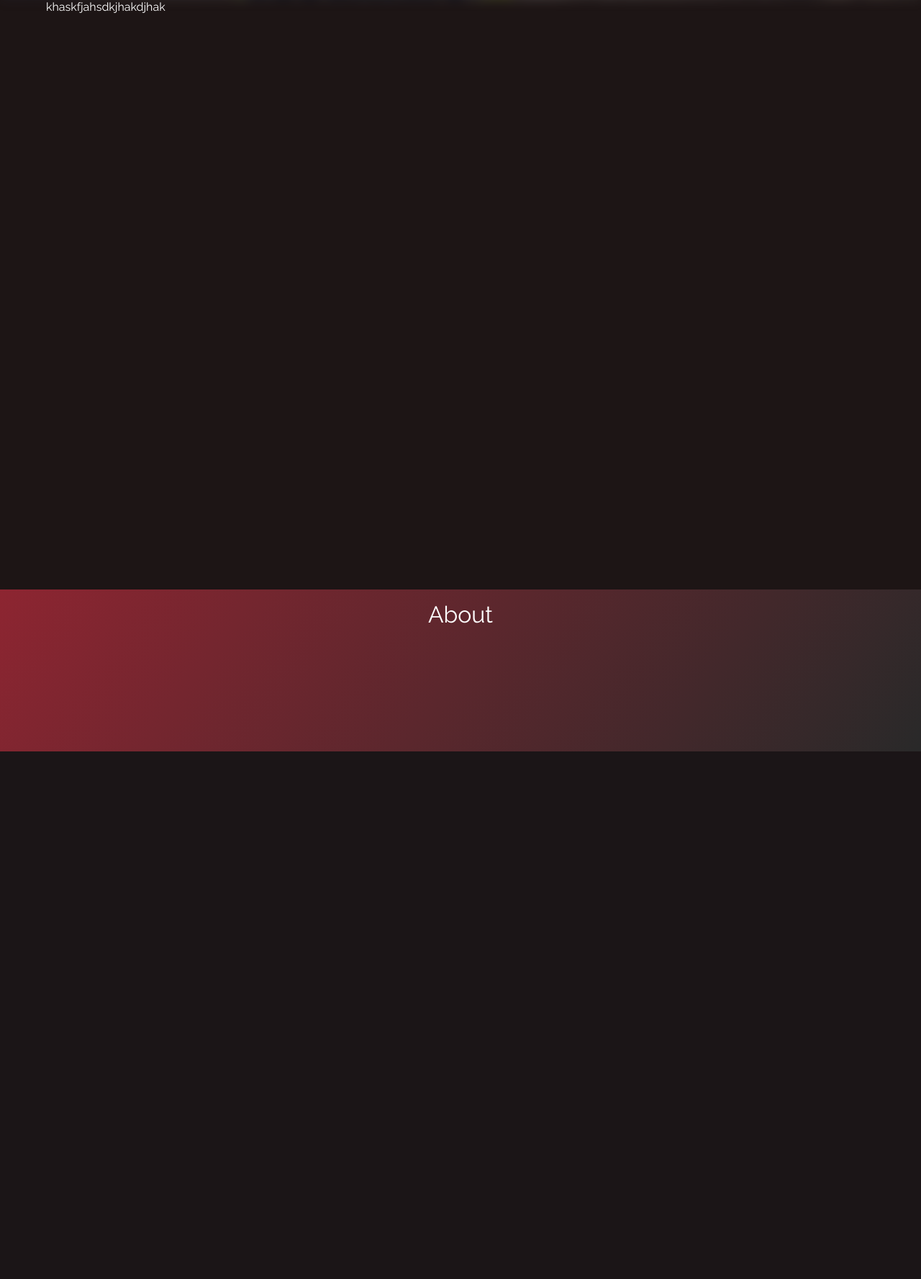
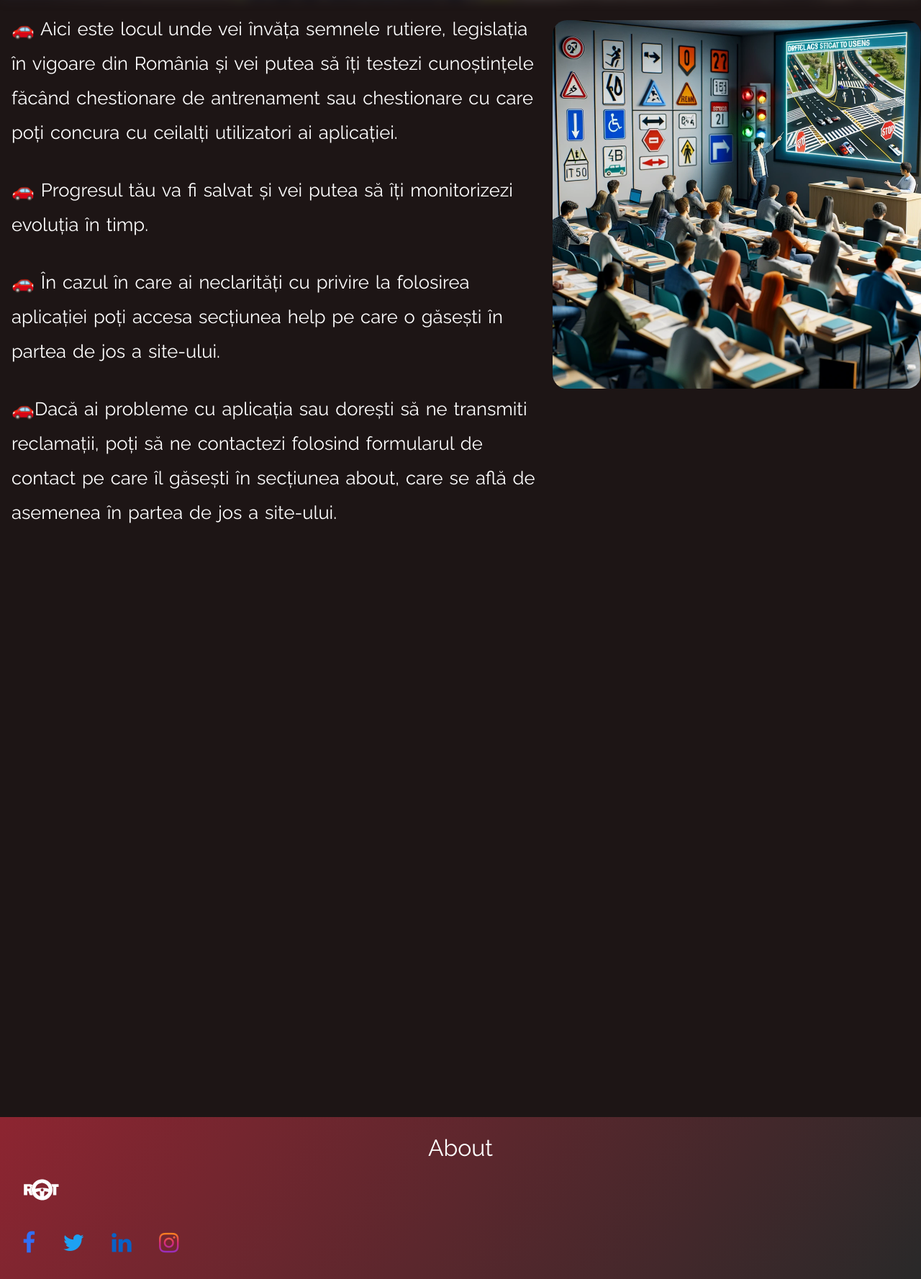
Before and after one commit to paulazoitei/Romanian-Traffic-Signs-Tutor, a PHP site: the page made by Html Components/index.html in a window 1280 px wide. Shown: the part 800-2577 px from the top of the page at 72% size. Before the commit the page ends 1844 px from the top, so only its background shows below. Run offline with PHP 8.4, Linux system fonts and the light colour scheme.

Commit message:
homepage

```diff
--- a/Html Components/index.html
+++ b/Html Components/index.html
@@ -72,11 +72,45 @@
         <p class="title">Bun venit pe Romanian Traffic Signs Tutor!</p>
       </div>
       <div class="home-page-content">
-        <p class="content">khaskfjahsdkjhakdjhak</p>
+        <div class="content-container">
+        <ul class="content-list">
+          <li class="content">🚗 Aici este locul unde vei învăța semnele rutiere, legislația în vigoare din România și vei putea să îți testezi cunoștințele făcând chestionare de antrenament sau chestionare cu care poți concura cu ceilalți utilizatori ai aplicației.</li>
+          <li class="content">🚗 Progresul tău va fi salvat și vei putea să îți monitorizezi evoluția în timp.</li>
+          <li class="content">🚗 În cazul în care ai neclarități cu privire la folosirea aplicației poți accesa secțiunea help pe care o găsești în partea de jos a site-ului. </li>
+          <li class="content">🚗Dacă ai probleme cu aplicația sau dorești să ne transmiti  reclamații, poți să ne contactezi folosind formularul de contact pe care îl găsești în secțiunea about, care se află de asemenea în partea de jos a site-ului.</li>
+      </ul>
+        <div class="home-page-image">
+          <img src=".././Assets/Images/poza_home.webp" alt="Descriere imagine">
+        </div>
       </div>
+    </div>
       <div class="extra-space"></div>
 
-      <footer class="about-section">About</footer>
+       <footer class="about-section">
+        <div class="about-text">About</div>
+        <div class="despre-noi">
+          <div class="logo-about">
+            <svg width="50" height="50" viewBox="0 0 50 50">
+              <image
+                href=".././Assets/Icons/logo-rot.svg"
+                width="50"
+                height="50"
+              />
+            </svg>
+          </div>
+          <div class="social-media-icons">
+            <link rel="stylesheet" href="https://cdnjs.cloudflare.com/ajax/libs/font-awesome/4.7.0/css/font-awesome.min.css">
+            <a href="https://facebook.com" class="fa fa-facebook"></a>
+            <a href="https://twitter.com" class="fa fa-twitter"></a>
+            <a href="https://linkedin.com" class="fa fa-linkedin"></a>
+            <a href="https://instagram.com" class="fa fa-instagram"></a>
+          </div>
+        </div>
+
+
+      </footer>
+
+
     </div>
   </body>
 </html>
--- a/Styles/style.css
+++ b/Styles/style.css
@@ -64,7 +64,126 @@
   font-size: 2rem;
   color: white;
 }
+
+
+    .content-container {
+  display: flex;
+  justify-content: center;
+  align-items: stretch;
+  width: 100vw;
+}
+
+.content-list {
+  list-style-type: none;
+  padding-left: 0;
+  margin: 0;
+  flex: 0 0 60%;
+  display: flex;
+  flex-direction: column;
+  justify-content: center;
+}
+
 .content {
-  margin-left: 4rem;
   color: white;
+  font-size: 1.6rem;
+  word-spacing: 0.15rem;
+  line-height: 3rem;
+  font-family: "Raleway", sans-serif;
+  padding: 1rem;
 }
+
+.home-page-image {
+  flex: 0 0 40%;
+  height: auto;
+  margin-top: 3.5vh;
+}
+
+.home-page-image img {
+  width: 100%;
+  height: auto;
+  border-radius: 20px;
+
+}
+
+
+@media (max-width: 768px) {
+  .content-container {
+    flex-direction: column;
+  }
+
+  .content-list, .home-page-image {
+    flex: 0 0 auto;
+    width: 100%;
+  }
+}
+.logo-about
+{
+  position: relative;
+  margin-left:2rem;
+}
+.despre-noi{
+  display: flex;
+  flex-direction: column;
+  align-items: flex-start;
+  column-gap:10px;
+}
+.about-section {
+  text-align: center;
+  position: relative;
+  display: flex;
+  width: 100%;
+
+  flex-direction: column;
+  justify-content: space-around;
+  /* Restul proprietăților rămân neschimbate */
+}
+.about-text{
+  margin-top:0;
+  width: 100%;
+  display: flex;
+  text-align: center;
+  justify-content: center;
+  align-items: center;
+}
+.social-media-icons {
+  position: relative;
+  bottom: 0;
+  left: 0;
+  padding: 1rem;
+}
+
+
+
+.fa {
+  font-size: 30px; /* Sau orice altă mărime preferi */
+  color: white; /* Culoarea implicită pentru text */
+  padding: 10px; /* Spacing în jurul iconițelor */
+  margin: 0 5px; /* Spacing între iconițe */
+  text-align: center;
+  text-decoration: none; /* Scoate sublinierea pentru link-uri */
+}
+
+.fa-facebook {
+  color:#316FF6; /* Culoarea Facebook */
+}
+
+.fa-twitter {
+  color:#1DA1F2; /* Culoarea Twitter */
+}
+
+.fa-linkedin {
+  color:#0762C8; /* Culoarea LinkedIn */
+}
+
+.fa-instagram {
+  background: -webkit-linear-gradient(#feda75, #fa7e1e, #d62976, #962fbf, #4f5bd5);
+  -webkit-background-clip: text;
+  -webkit-text-fill-color: transparent;
+  display: inline-block; /* Required for gradients in some browsers */
+}
+
+
+
+.fa:hover {
+    opacity: 0.7;
+}
```
Also changed, not shown: Assets/Images/poza_home.webp (added).
